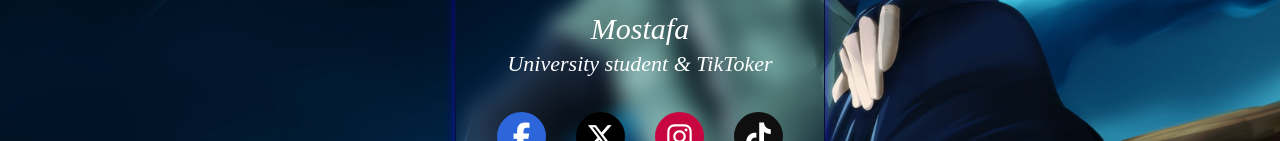
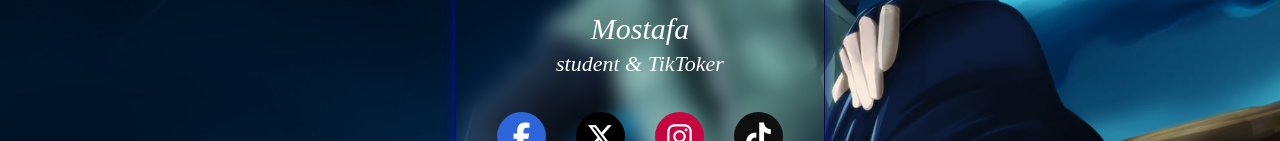
Before and after one commit to Tata200h/kakashi, a plain HTML site: page index.html in a window 1280 px wide. Shown: the part 329-470 px from the top of the page. Drawn offline with Linux system fonts and the light colour scheme.

Commit message:
Add files via upload

```diff
--- a/index.html
+++ b/index.html
@@ -18,7 +18,7 @@
     </div>
     <div class="text-data">
       <span class="name">Mostafa</span>
-      <span class="job"> University student & TikToker </span>
+      <span class="job"> student & TikToker </span>
     </div>
 <div class="media-buttons">
     <a href="https://www.facebook.com/profile.php?id=
```
